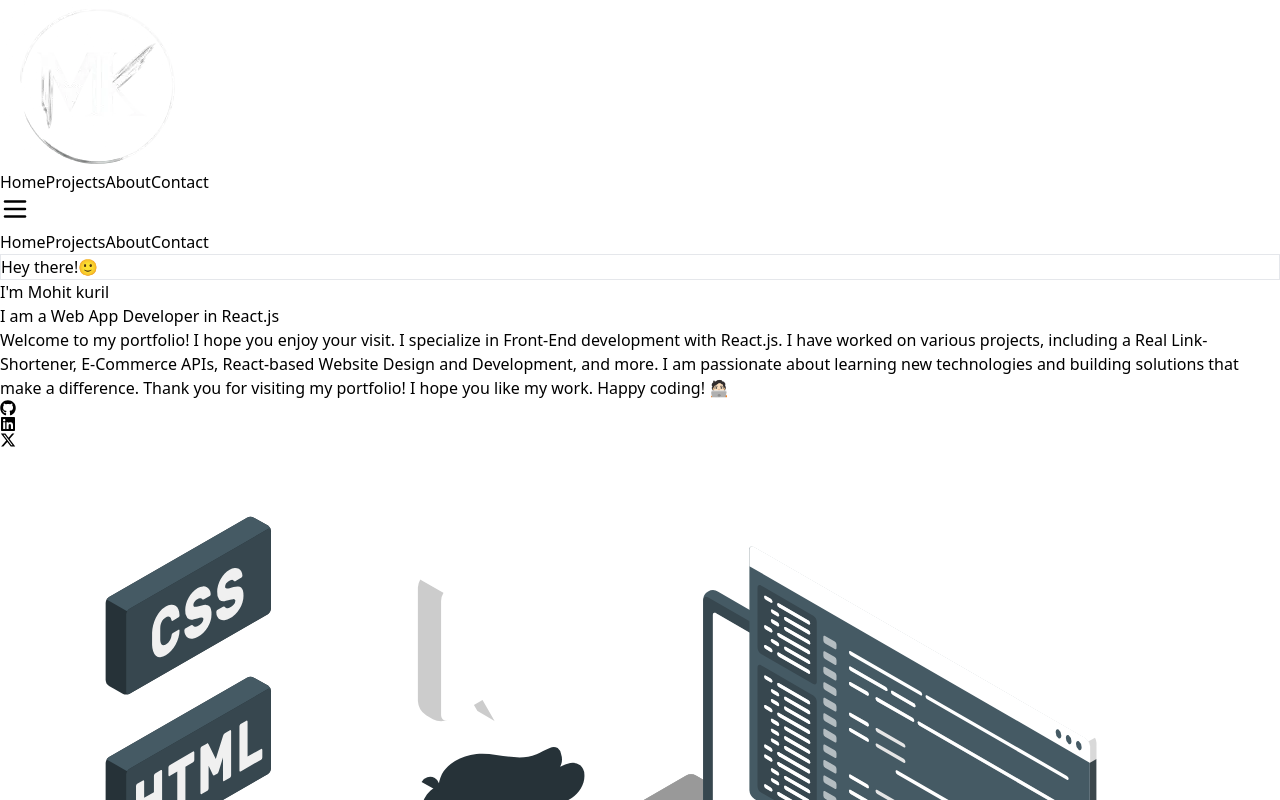
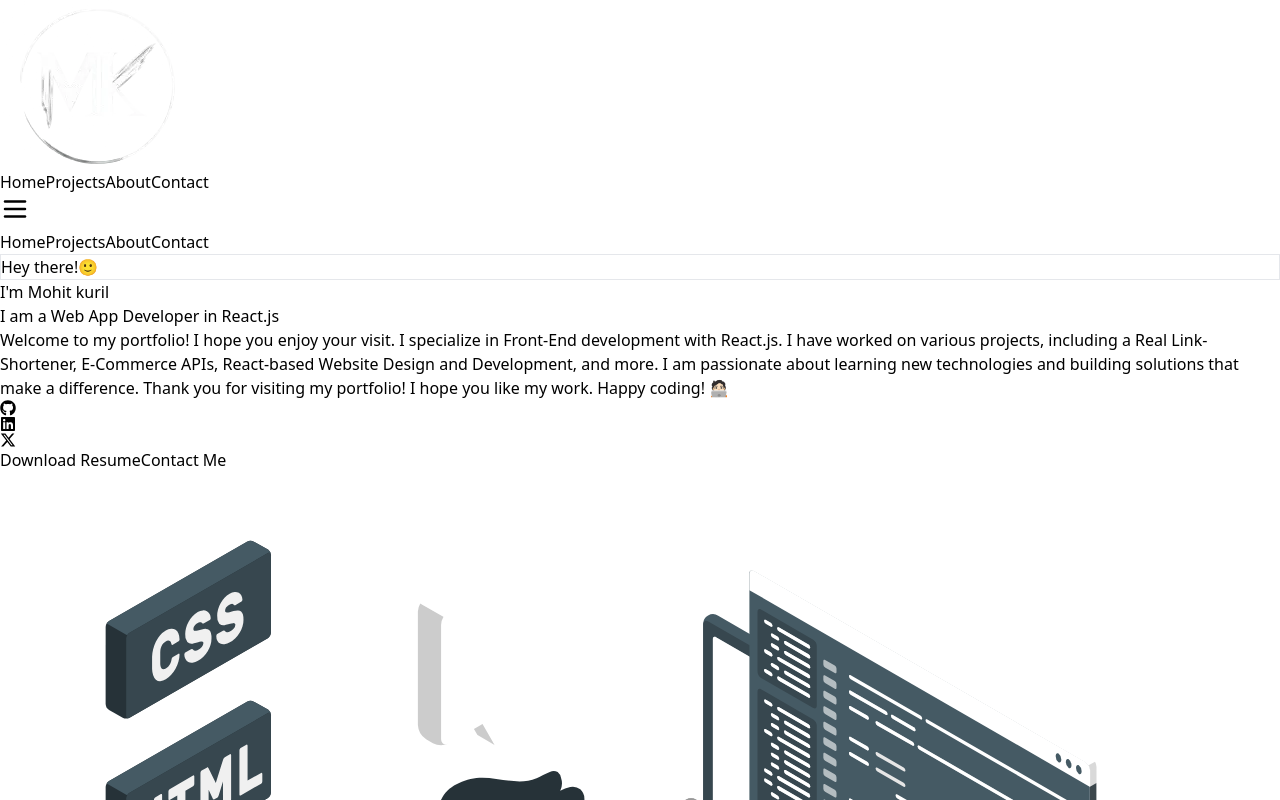
Before and after one commit to Mohitkuril/portfolio, a React (Vite) app: page / in a window 1280 px wide. Shown: the top 800 px of the page. Built offline with nearby package versions, Linux system fonts and the light colour scheme.

Commit message:
title added

```diff
--- a/src/App.jsx
+++ b/src/App.jsx
@@ -5,6 +5,8 @@ import Projects from "./Pages/Projects/Projects";
 import Contact from "./Pages/Contact/Contact";
 
 import "./index.css"; // Make sure this import exists
+
+
 
 const AppRoutes = () => {
   return useRoutes([
--- a/src/Components/Header.jsx
+++ b/src/Components/Header.jsx
@@ -18,7 +18,7 @@ export default function Header() {
 
   return (
     <div className="flex items-center justify-center w-full fixed top-0 left-0 z-50">
-      <div className="w-full md:w-[90vw] h-[10vh] flex items-center justify-between backdrop-blur-[40px] bg-transparent  md:mt-[2vh] rounded-[7vw] md:rounded-[10vw] px-[4vw] md:px-[1.5vw] overflow-hidden  md:border md:border-[#e5e7eb]">
+      <div className="w-full md:w-[90vw] h-[10vh] flex items-center justify-between backdrop-blur-[40px] bg-transparent  md:mt-[2vh] rounded-[7vw] md:rounded-[10vw] px-[4vw] md:px-[1.5vw] overflow-hidden  md:border md:border-[#e5e7eb] ">
         {/* Logo */}
         <img src={mklogo} alt="logo" className="w-[10vw] h-[5vh] md:w-[5vw] md:h-[5vh]" />
 
--- /dev/null
+++ b/src/Components/UseTitle.jsx
@@ -0,0 +1,12 @@
+import { useEffect } from 'react';
+import { useLocation } from 'react-router-dom';
+
+const usePageTitle = (title) => {
+  const location = useLocation();
+
+  useEffect(() => {
+    document.title = title ;
+  }, [location, title]);
+};
+
+export default usePageTitle;
--- a/src/Pages/About/About.jsx
+++ b/src/Pages/About/About.jsx
@@ -1,7 +1,9 @@
 import React from 'react'
 import Header from '../../Components/Header'
+import usePageTitle  from '../../Components/UseTitle'
 
 export default function About() {
+  usePageTitle('About Us');
   return (
     <div className="min-h-screen w-[100vw] bg-gray-950 text-white">
            <Header />
--- a/src/Pages/Home/Home.jsx
+++ b/src/Pages/Home/Home.jsx
@@ -3,11 +3,13 @@ import Header from "../../Components/Header";
 import { FaGithub } from "react-icons/fa";
 import { FaLinkedin } from "react-icons/fa";
 import { FaXTwitter } from "react-icons/fa6";
-import Svg from "../../Components/Images/Programming-amico.svg"
-
+import { useNavigate } from "react-router-dom";
+import Svg from "../../Components/Images/Programming-amico.svg";
+import usePageTitle from "../../Components/UseTitle";
 
 export default function Home() {
-
+  usePageTitle('Home Page');
+  const navigate = useNavigate();
   const socialLinks = [
     {
       link: "https://github.com/mohit-kuril",
@@ -15,26 +17,28 @@ export default function Home() {
     },
     {
       link: "https://www.linkedin.com/in/mohit-kuril/",
-      icon: <FaLinkedin  />,
+      icon: <FaLinkedin />,
     },
     {
       link: "https://www.instagram.com/mohit_kuril/",
       icon: <FaXTwitter />,
     },
-  ]
+  ];
   return (
-<div className="pt-[12vh] min-h-screen w-full bg-gray-950 text-white">
-<div className="">
+    <div className="pt-[12vh] min-h-screen w-full bg-gray-950 text-white">
+      <div className="">
         <Header />
-        <div className="flex items-center justify-around w-[100vw] mt-[20vh]">
-          <div className="flex flex-col  gap-[1.5vh] w-1/2">
-            <div className="backdrop-blur-[40px] bg-transparent flex items-center justify-center rounded-[10vw] w-[12vw] py-[1.5vh] px-[2vw] overflow-hidden header-border">
+        <div className="flex flex-col md:flex-row items-center justify-around w-[100vw] mt-[6vh] md:mt-[20vh]">
+          <div className="flex flex-col  gap-[1.5vh] w-[90%] md:w-1/2">
+            <div className="text-[clamp(1rem,1vw,3rem)] backdrop-blur-[40px] bg-transparent flex items-center justify-center rounded-[10vw] w-[40vw] md:w-[12vw] py-[1.5vh] px-[2vw] overflow-hidden header-border">
               Hey there!🙂
             </div>
             <h1 className="text-[clamp(3rem,4vw,10rem)] capitalize ">
               I'm Mohit kuril
             </h1>
-            <h2 className="text-[clamp(1.5rem,1.5vw,5rem)]">I am a Web App Developer in React.js </h2>
+            <h2 className="text-[clamp(1.5rem,1.5vw,5rem)]">
+              I am a Web App Developer in React.js{" "}
+            </h2>
             <p className="text-[clamp(1rem,1vw,3.5rem)]">
               Welcome to my portfolio! I hope you enjoy your visit. I specialize
               in Front-End development with React.js. I have worked on various
@@ -44,7 +48,7 @@ export default function Home() {
               that make a difference. Thank you for visiting my portfolio! I
               hope you like my work. Happy coding! 🧑🏻‍💻
             </p>
-            <div className="flex items-center gap-[2vw] mt-[2vh] ">
+            <div className="flex items-center md:gap-[2vw] gap-[5vw] mt-[2vh] ">
               {socialLinks.map((socialLink) => (
                 <a
                   key={socialLink.name}
@@ -57,9 +61,21 @@ export default function Home() {
                 </a>
               ))}
             </div>
+            <div className="flex items-center gap-[4vw] md:gap-[1.5vw] mt-[4vh] md:mt-[2vh]">
+              <button className="text-sm md:text-[clamp(1rem,1vw,3.5rem)] px-[4vw] py-[1.5vh] md:px-[2vw] md:py-[2vh] text-white font-bold rounded-full border-2 border-gray-400 overflow-hidden transition duration-300 hover:scale-105">
+                Download Resume
+              </button>
+
+              <button
+                onClick={() => navigate("/contact")}
+                className="text-sm md:text-[clamp(1rem,1vw,3.5rem)] px-[4vw] py-[1.5vh] md:px-[2vw] md:py-[2vh] text-white font-bold rounded-full border-2 border-gray-400 overflow-hidden transition duration-300 hover:scale-105"
+              >
+                Contact Me
+              </button>
+            </div>
           </div>
           <div className="">
-            <img src={Svg} alt="svg" className=" h-[60vh]" />
+            <img src={Svg} alt="svg" className="h-[60vh]" />
           </div>
         </div>
       </div>
```
